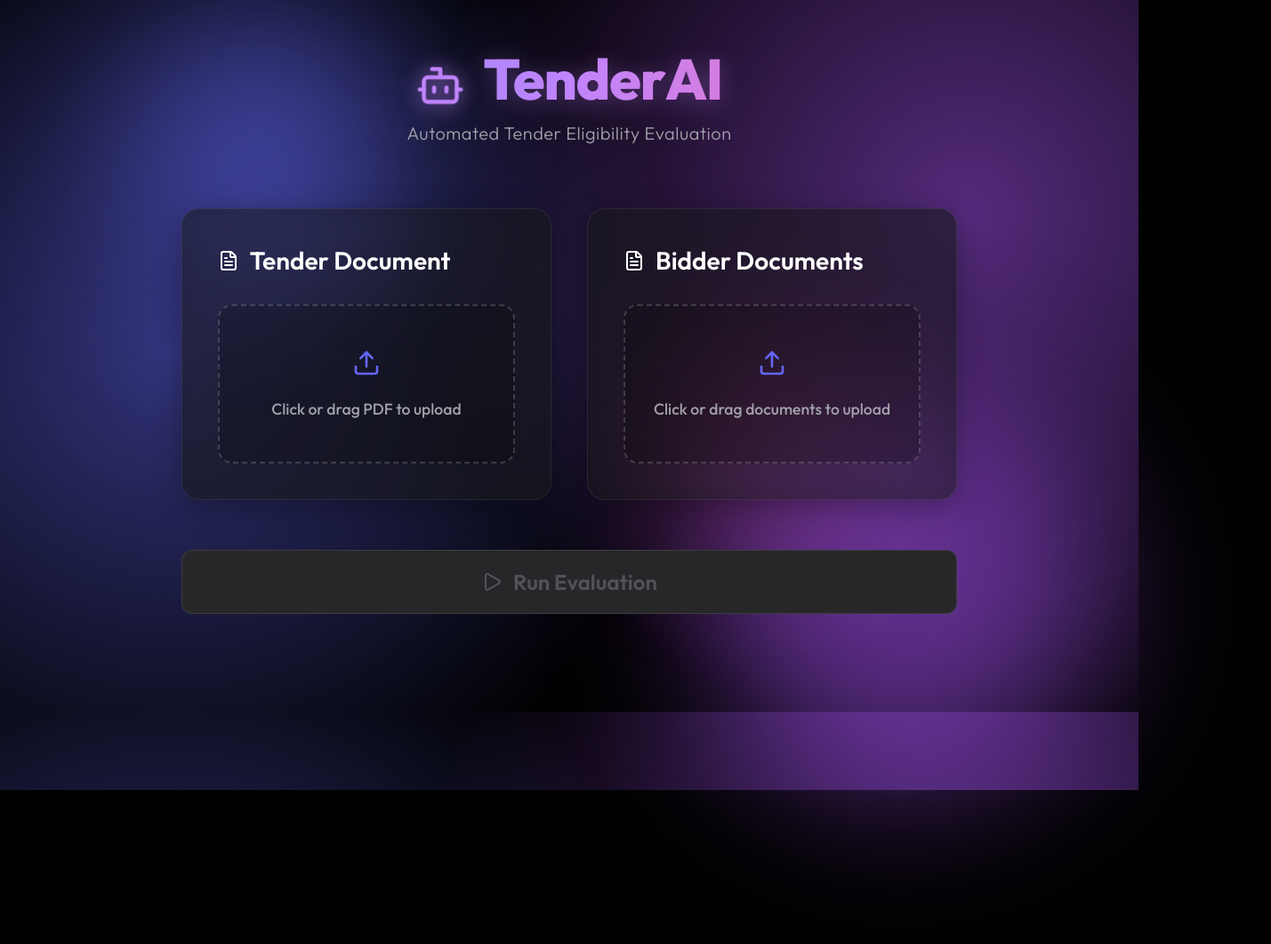
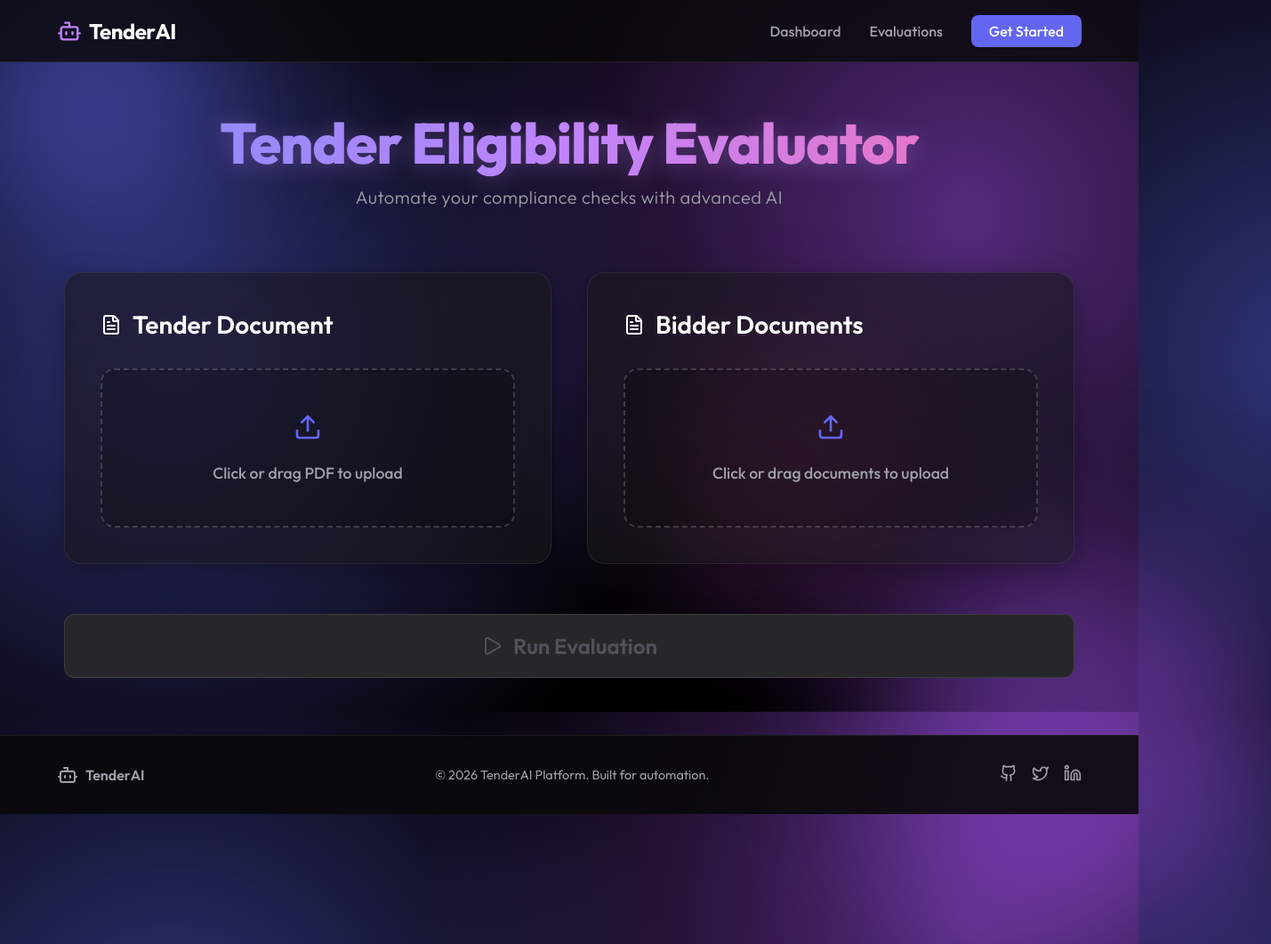
Before and after one commit to YashPrakash07/TenderAI, a React app in the folder frontend/: page / in a window 1280 px wide. Shown: the whole page at 89% size, 1429 px wide, since content can reach past the window. Before the commit the page ends 888 px from the top, so only its background shows below. Built offline with nearby package versions, Linux system fonts and the light colour scheme; the HTML template or start-up script is replaced by a standard one.

Commit message:
feat: Add professional navigation header and footer layout

```diff
--- a/frontend/src/App.jsx
+++ b/frontend/src/App.jsx
@@ -1,6 +1,6 @@
 import { useState } from 'react';
 import axios from 'axios';
-import { Upload, FileText, CheckCircle, XCircle, AlertCircle, Loader, Play, Download, Bot } from 'lucide-react';
+import { Upload, FileText, CheckCircle, XCircle, AlertCircle, Loader, Play, Download, Bot, Github, Twitter, Linkedin } from 'lucide-react';
 import './index.css';
 
 const API_URL = 'http://localhost:3001';
@@ -133,6 +133,19 @@ function App() {
   };
 
   return (
+    <>
+      <nav className="navbar">
+        <div className="nav-brand">
+          <Bot size={28} className="nav-icon" />
+          <span>TenderAI</span>
+        </div>
+        <div className="nav-links">
+          <a href="#">Dashboard</a>
+          <a href="#">Evaluations</a>
+          <a href="#" className="nav-btn">Get Started</a>
+        </div>
+      </nav>
+
       <div className="app-container">
         {/* Background Orbs */}
         <div className="orb orb-1"></div>
@@ -140,8 +153,8 @@ function App() {
         <div className="orb orb-3"></div>
 
         <header className="header">
-        <h1><Bot size={54} className="title-icon" /> TenderAI</h1>
-        <p>Automated Tender Eligibility Evaluation</p>
+          <h1>Tender Eligibility Evaluator</h1>
+          <p>Automate your compliance checks with advanced AI</p>
         </header>
 
         {errorMsg && (
@@ -256,6 +269,22 @@ function App() {
           </div>
         )}
       </div>
+
+      <footer className="footer">
+        <div className="footer-content">
+          <div className="footer-brand">
+            <Bot size={24} />
+            <span>TenderAI</span>
+          </div>
+          <p className="footer-text">© {new Date().getFullYear()} TenderAI Platform. Built for automation.</p>
+          <div className="footer-socials">
+            <a href="#"><Github size={20} /></a>
+            <a href="#"><Twitter size={20} /></a>
+            <a href="#"><Linkedin size={20} /></a>
+          </div>
+        </div>
+      </footer>
+    </>
   );
 }
 
--- a/frontend/src/index.css
+++ b/frontend/src/index.css
@@ -34,17 +34,131 @@ body {
   background-attachment: fixed;
   color: var(--text-main);
   min-height: 100vh;
-  display: flex;
-  justify-content: center;
-  align-items: flex-start;
-  padding: 3rem 2rem;
+  margin: 0;
+  display: block; /* changed from flex */
+  padding: 0;
   overflow-x: hidden;
   animation: bg-pulse 15s ease-in-out infinite alternate;
+}
+
+#root {
+  display: flex;
+  flex-direction: column;
+  min-height: 100vh;
+  align-items: center;
 }
 
 @keyframes bg-pulse {
   0% { background-position: 0% 0%; }
   100% { background-position: 100% 100%; }
+}
+
+/* Navigation Bar */
+.navbar {
+  position: fixed;
+  top: 0;
+  left: 0;
+  width: 100%;
+  height: 70px;
+  background: rgba(9, 9, 11, 0.8);
+  backdrop-filter: blur(12px);
+  -webkit-backdrop-filter: blur(12px);
+  border-bottom: 1px solid var(--glass-border);
+  display: flex;
+  justify-content: space-between;
+  align-items: center;
+  padding: 0 5%;
+  z-index: 1000;
+}
+
+.nav-brand {
+  display: flex;
+  align-items: center;
+  gap: 0.5rem;
+  font-size: 1.5rem;
+  font-weight: 700;
+  color: #fff;
+  letter-spacing: -0.5px;
+}
+
+.nav-icon {
+  color: #c084fc;
+}
+
+.nav-links {
+  display: flex;
+  align-items: center;
+  gap: 2rem;
+}
+
+.nav-links a {
+  color: var(--text-muted);
+  text-decoration: none;
+  font-weight: 500;
+  transition: color 0.2s;
+}
+
+.nav-links a:hover {
+  color: #fff;
+}
+
+.nav-btn {
+  background: var(--primary-color);
+  color: #fff !important;
+  padding: 0.5rem 1.25rem;
+  border-radius: 8px;
+}
+
+.nav-btn:hover {
+  background: var(--primary-hover);
+}
+
+/* Footer */
+.footer {
+  width: 100%;
+  margin-top: auto;
+  padding: 2rem 5%;
+  background: rgba(9, 9, 11, 0.9);
+  border-top: 1px solid var(--glass-border);
+  z-index: 10;
+  position: relative;
+}
+
+.footer-content {
+  max-width: 1200px;
+  margin: 0 auto;
+  display: flex;
+  justify-content: space-between;
+  align-items: center;
+  flex-wrap: wrap;
+  gap: 1rem;
+}
+
+.footer-brand {
+  display: flex;
+  align-items: center;
+  gap: 0.5rem;
+  font-weight: 600;
+  color: var(--text-muted);
+}
+
+.footer-text {
+  color: var(--text-muted);
+  font-size: 0.9rem;
+}
+
+.footer-socials {
+  display: flex;
+  gap: 1rem;
+}
+
+.footer-socials a {
+  color: var(--text-muted);
+  transition: color 0.2s;
+}
+
+.footer-socials a:hover {
+  color: #fff;
 }
 
 .app-container {
@@ -54,6 +168,8 @@ body {
   flex-direction: column;
   gap: 2.5rem;
   animation: fade-in-up 0.8s cubic-bezier(0.16, 1, 0.3, 1) forwards;
+  padding: 120px 2rem 4rem 2rem;
+  flex: 1;
 }
 
 @keyframes fade-in-up {
```
Lines whose indentation alone changed are shown as unchanged.
